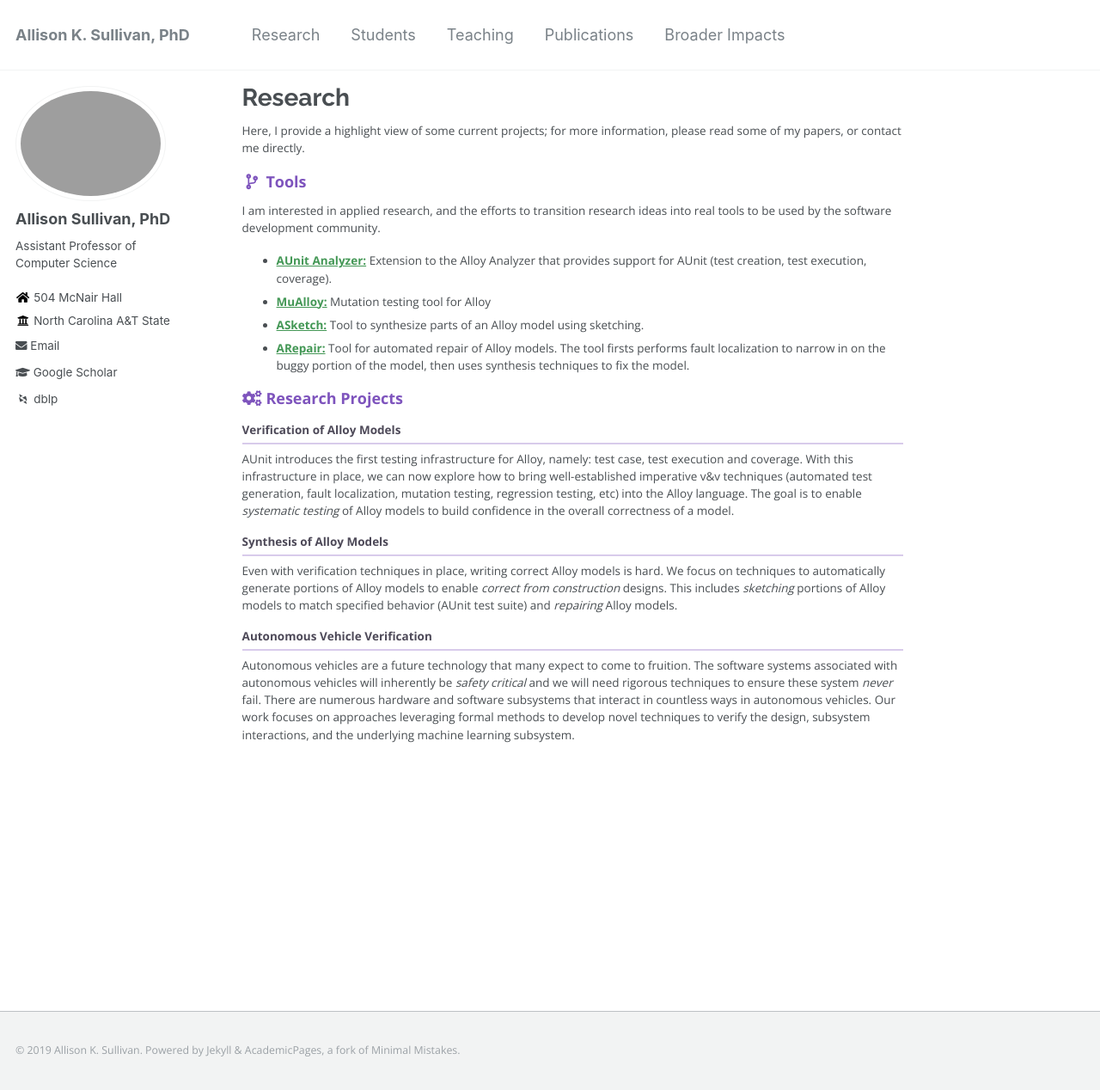
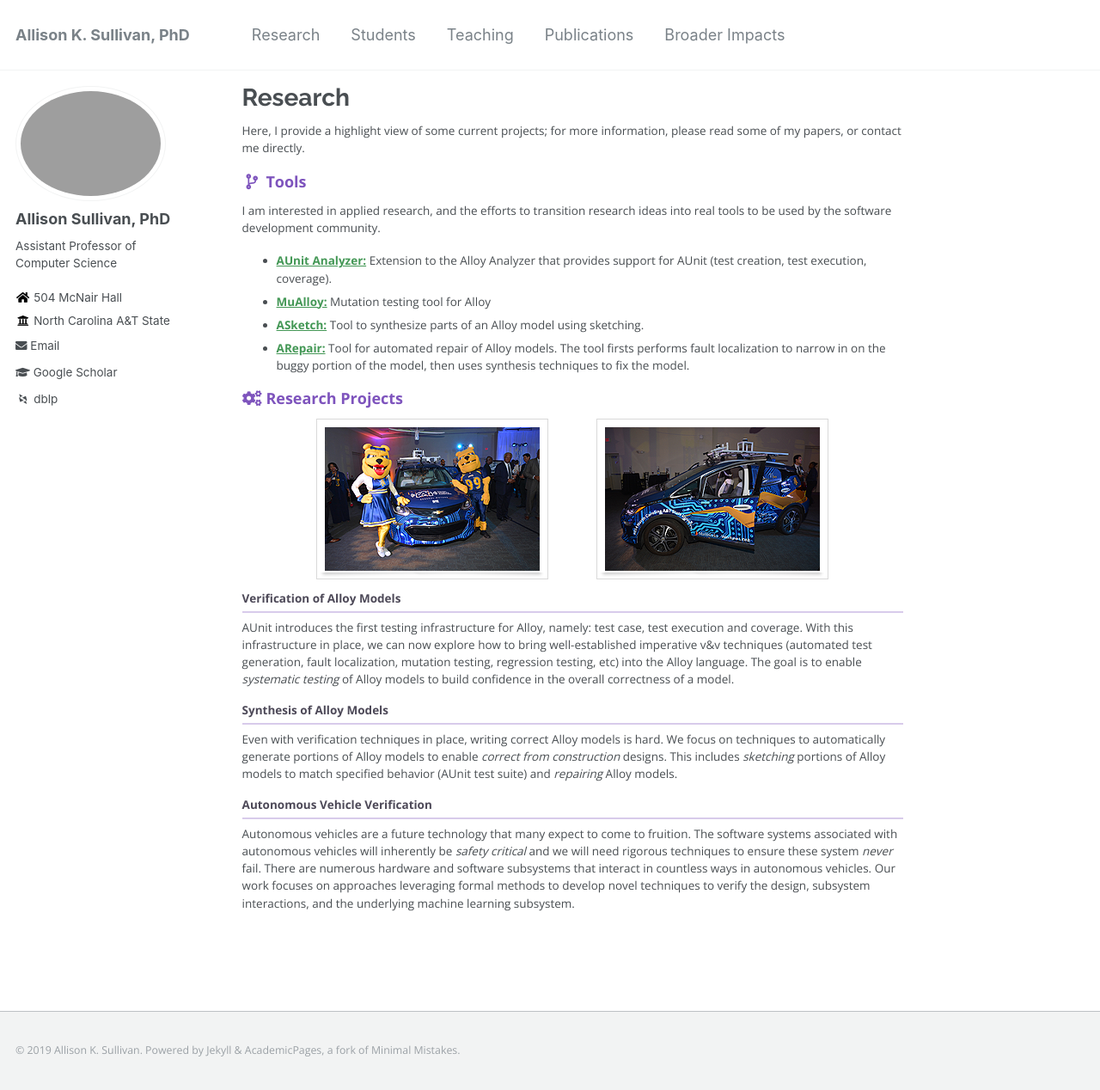
Before and after one commit to Allisonius/allisonius.github.io, a Jekyll site: the page built from _pages/research.md, in a window 1280 px wide and 1268 px high. Shown: the whole window at 86% size. Built offline with Jekyll 4.4.1, drawn with Linux system fonts in a browser that asks for light colours; some web fonts are replaced.

Commit message:
Update research.md

```diff
--- a/_pages/research.md
+++ b/_pages/research.md
@@ -19,6 +19,8 @@ I am interested in applied research, and the efforts to transition research idea
 
 ### <i class="fa fa-fw fa-cogs" aria-hidden="true"></i> Research Projects
 
+<center><img src="../images/auto2.png" alt="SAE-GM Autodrive Challenge"> &nbsp;&nbsp;&nbsp;&nbsp;&nbsp;&nbsp;&nbsp;&nbsp;&nbsp;&nbsp; <img src="../images/auto3.png" alt="SAE-GM Autodrive Challenge"></center>
+
 ## Verification of Alloy Models
 AUnit introduces the first testing infrastructure for Alloy, namely: test case, test execution and coverage. With this infrastructure in place, we can now explore how to bring well-established imperative v&v techniques (automated test generation, fault localization, mutation testing, regression testing, etc) into the Alloy language. The goal is to enable *systematic testing* of Alloy models to build confidence in the overall correctness of a model.
 
```
